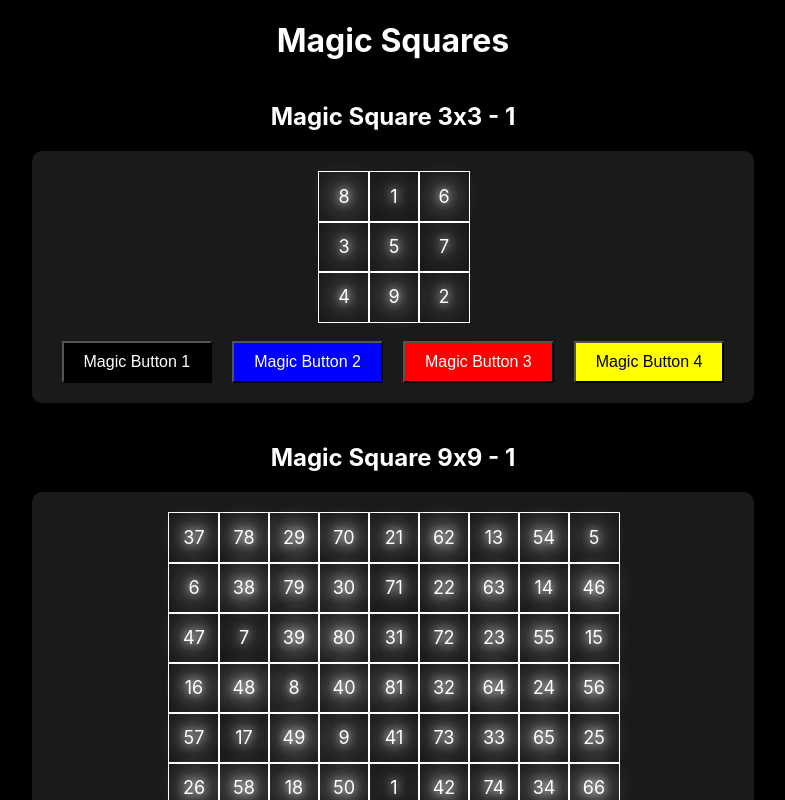
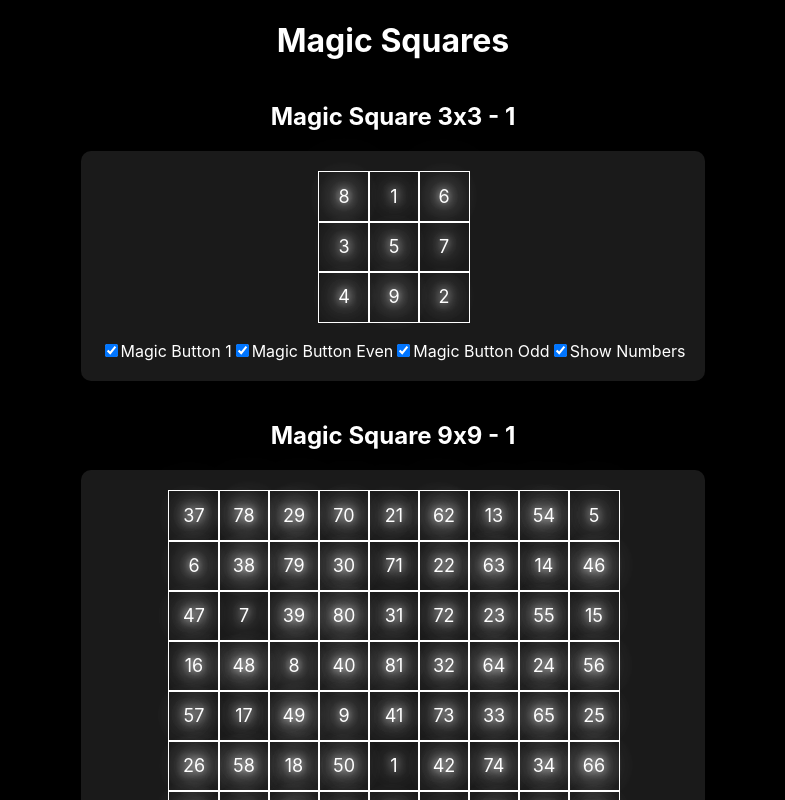
Before and after one commit to mechaloctopus/magic-squares, a React (Create React App) app: page / in a window 1280 px wide. Shown: the top 800 px of the page, without its empty margins (247-1032 px from the left). Built offline with nearby package versions, Linux system fonts and the light colour scheme.

Commit message:
Update MagicSquare.js

```diff
--- a/src/MagicSquare.js
+++ b/src/MagicSquare.js
@@ -4,7 +4,9 @@ import './MagicSquare.css';
 const MagicSquare = ({ square }) => {
     const canvasRef = useRef(null);
     const [drawing, setDrawing] = useState(false);
-    const [drawings, setDrawings] = useState({ all: [], even: [], odd: [], multipleOf3: [] });
+    const [drawings, setDrawings] = useState({ all: [], even: [], odd: [] });
+    const [showNumbers, setShowNumbers] = useState(true);
+    const [showLines, setShowLines] = useState({ all: true, even: true, odd: true });
 
     const getSequence = (type) => {
         const numbers = [];
@@ -20,10 +22,6 @@ const MagicSquare = ({ square }) => {
             }
         } else if (type === 'odd') {
             for (let i = 1; i <= maxNumber; i += 2) {
-                numbers.push(i);
-            }
-        } else if (type === 'multipleOf3') {
-            for (let i = 3; i <= maxNumber; i += 3) {
                 numbers.push(i);
             }
         }
@@ -50,7 +48,7 @@ const MagicSquare = ({ square }) => {
         }
     };
 
-    const handleButtonClick = (type) => {
+    const handleToggleChange = (type) => {
         if (drawing) return;
         setDrawing(true);
         const canvas = canvasRef.current;
@@ -58,7 +56,7 @@ const MagicSquare = ({ square }) => {
         const positions = [];
         const cellSize = canvas.width / square.length;
         const sequence = getSequence(type);
-        const color = type === 'all' ? 'cyan' : type === 'even' ? 'magenta' : type === 'odd' ? 'lime' : 'yellow';
+        const color = type === 'all' ? 'cyan' : type === 'even' ? 'magenta' : 'lime';
 
         for (let i = 0; i < square.length; i++) {
             for (let j = 0; j < square[i].length; j++) {
@@ -84,17 +82,17 @@ const MagicSquare = ({ square }) => {
         const context = canvas.getContext('2d');
         context.clearRect(0, 0, canvas.width, canvas.height);
 
-        const colors = { all: 'cyan', even: 'magenta', odd: 'lime', multipleOf3: 'yellow' };
+        const colors = { all: 'cyan', even: 'magenta', odd: 'lime' };
 
         for (const [type, positions] of Object.entries(drawings)) {
-            if (positions.length > 0) {
+            if (positions.length > 0 && showLines[type]) {
                 drawLine(context, positions, 0, colors[type]);
             }
         }
-    }, [drawings]);
+    }, [drawings, showLines]);
 
     useEffect(() => {
-        setDrawings({ all: [], even: [], odd: [], multipleOf3: [] });
+        setDrawings({ all: [], even: [], odd: [] });
         const canvas = canvasRef.current;
         const context = canvas.getContext('2d');
         context.clearRect(0, 0, canvas.width, canvas.height);
@@ -107,7 +105,7 @@ const MagicSquare = ({ square }) => {
                     <React.Fragment key={rowIndex}>
                         {row.map((cell, cellIndex) => (
                             <div className="cell" key={cellIndex}>
-                                {cell}
+                                {showNumbers && cell}
                             </div>
                         ))}
                     </React.Fragment>
@@ -120,10 +118,22 @@ const MagicSquare = ({ square }) => {
                 className="magic-square-canvas"
             ></canvas>
             <div className="button-group">
-                <button onClick={() => handleButtonClick('all')} disabled={drawing} className="black-button">Magic Button 1</button>
-                <button onClick={() => handleButtonClick('even')} disabled={drawing} className="blue-button">Magic Button 2</button>
-                <button onClick={() => handleButtonClick('odd')} disabled={drawing} className="red-button">Magic Button 3</button>
-                <button onClick={() => handleButtonClick('multipleOf3')} disabled={drawing} className="yellow-button">Magic Button 4</button>
+                <label>
+                    <input type="checkbox" checked={showLines.all} onChange={() => setShowLines({ ...showLines, all: !showLines.all })} />
+                    Magic Button 1
+                </label>
+                <label>
+                    <input type="checkbox" checked={showLines.even} onChange={() => setShowLines({ ...showLines, even: !showLines.even })} />
+                    Magic Button Even
+                </label>
+                <label>
+                    <input type="checkbox" checked={showLines.odd} onChange={() => setShowLines({ ...showLines, odd: !showLines.odd })} />
+                    Magic Button Odd
+                </label>
+                <label>
+                    <input type="checkbox" checked={showNumbers} onChange={() => setShowNumbers(!showNumbers)} />
+                    Show Numbers
+                </label>
             </div>
         </div>
     );
```
